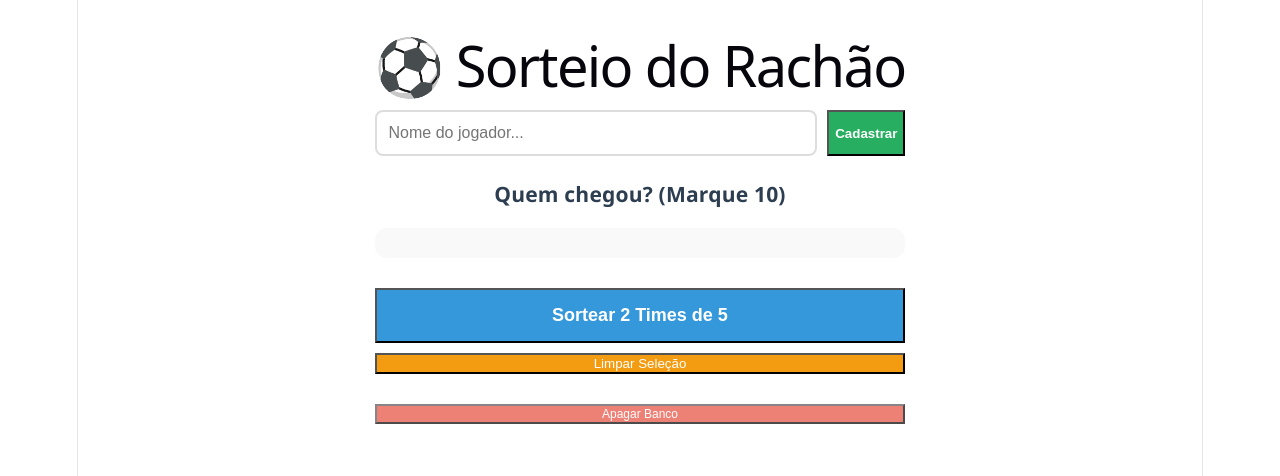
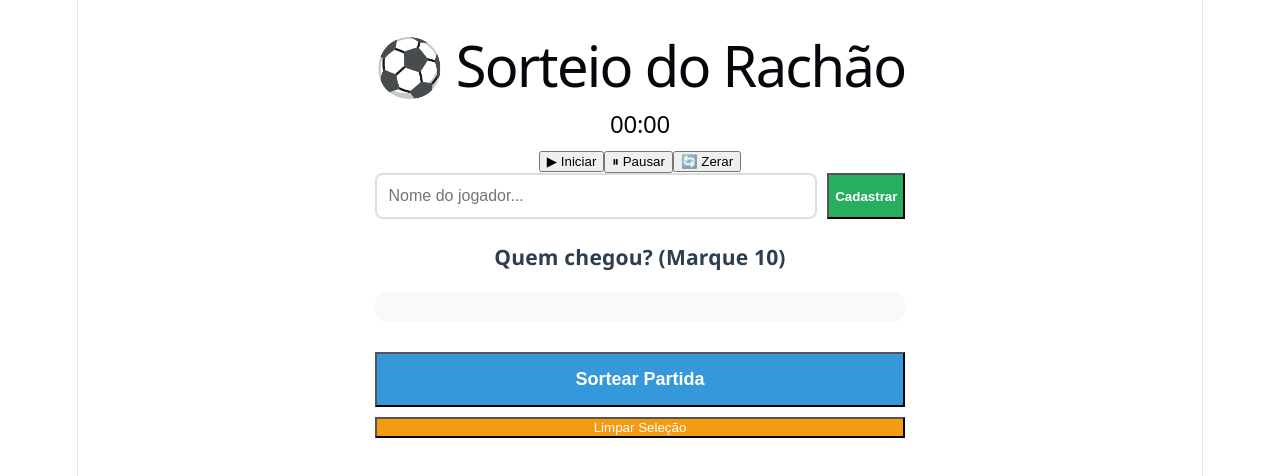
Before and after one commit to MLHolanda/sorteio-so-vitoria, a React (Vite) app: page / in a window 1280 px wide. Shown: the top 476 px of the page. Built offline with nearby package versions, Linux system fonts and the light colour scheme.

Commit message:
Atualizar o App.jsx

```diff
--- a/src/App.jsx
+++ b/src/App.jsx
@@ -2,19 +2,39 @@ import { useState, useEffect } from 'react'
 import './App.css'
 
 function App() {
-  // Carrega os jogadores do LocalStorage (Banco de Dados do Navegador)
+  // --- LÓGICA DO BANCO DE DADOS E JOGADORES ---
   const [jogadores, setJogadores] = useState(() => {
     const salvos = localStorage.getItem('banco_jogadores');
     return salvos ? JSON.parse(salvos) : [];
   });
+  const [novoNome, setNovoNome] = useState('');
+  const [timesSorteados, setTimesSorteados] = useState(null);
 
-  const [novoNome, setNovoNome] = useState('');
+  // --- LÓGICA DO TIMER ---
+  const [segundos, setSegundos] = useState(0);
+  const [timerAtivo, setTimerAtivo] = useState(false);
 
-  // Salva no computador sempre que a lista mudar
   useEffect(() => {
     localStorage.setItem('banco_jogadores', JSON.stringify(jogadores));
   }, [jogadores]);
 
+  useEffect(() => {
+    let intervalo = null;
+    if (timerAtivo) {
+      intervalo = setInterval(() => setSegundos(s => s + 1), 1000);
+    } else {
+      clearInterval(intervalo);
+    }
+    return () => clearInterval(intervalo);
+  }, [timerAtivo]);
+
+  const formatarTempo = () => {
+    const m = Math.floor(segundos / 60).toString().padStart(2, '0');
+    const s = (segundos % 60).toString().padStart(2, '0');
+    return `${m}:${s}`;
+  };
+
+  // --- FUNÇÕES DE AÇÃO ---
   const adicionarJogador = () => {
     if (novoNome.trim() !== "") {
       setJogadores([...jogadores, { nome: novoNome, selecionado: false }]);
@@ -30,37 +50,30 @@ function App() {
 
   const sortearOsDez = () => {
     const presentes = jogadores.filter(j => j.selecionado);
-
     if (presentes.length !== 10) {
-      alert(`Selecione exatamente 10 jogadores! (Você marcou ${presentes.length})`);
+      alert(`Selecione exatamente 10 jogadores! (Marcados: ${presentes.length})`);
       return;
     }
-
     const embaralhados = [...presentes].sort(() => Math.random() - 0.5);
-    const timeA = embaralhados.slice(0, 5);
-    const timeB = embaralhados.slice(5, 10);
-
-    alert(`⚽ TIME A: ${timeA.map(j => j.nome).join(', ')}\n\n⚽ TIME B: ${timeB.map(j => j.nome).join(', ')}`);
-  };
-
-  const desmarcarTodos = () => {
-    const resetados = jogadores.map(j => ({ ...j, selecionado: false }));
-    setJogadores(resetados);
-  };
-
-  const limparBanco = () => {
-    const senha = prompt("Atenção: Isso apagará TODOS os nomes. Digite a senha para confirmar:");
-    if (senha === "1020") {
-      setJogadores([]);
-      alert("Banco de dados limpo com sucesso!");
-    } else if (senha !== null) {
-      alert("Senha incorreta!");
-    }
+    setTimesSorteados({
+      timeA: embaralhados.slice(0, 5),
+      timeB: embaralhados.slice(5, 10)
+    });
   };
 
   return (
     <div className="container">
       <h1>⚽ Sorteio do Rachão</h1>
+
+      {/* SEÇÃO DO TIMER */}
+      <div className="timer-box">
+        <h2 className="display-timer">{formatarTempo()}</h2>
+        <div className="timer-btns">
+          <button onClick={() => setTimerAtivo(true)}>▶ Iniciar</button>
+          <button onClick={() => setTimerAtivo(false)}>⏸ Pausar</button>
+          <button onClick={() => {setTimerAtivo(false); setSegundos(0)}}>🔄 Zerar</button>
+        </div>
+      </div>
 
       <div className="input-group">
         <input
@@ -71,6 +84,20 @@ function App() {
         />
         <button className="btn-add" onClick={adicionarJogador}>Cadastrar</button>
       </div>
+
+      {/* EXIBIÇÃO DOS TIMES SORTEADOS COM CORES */}
+      {timesSorteados && (
+        <div className="painel-times">
+          <div className="coluna-time time-azul">
+            <h3>Time Azul 🔵</h3>
+            {timesSorteados.timeA.map((j, i) => <p key={i}>{j.nome}</p>)}
+          </div>
+          <div className="coluna-time time-laranja">
+            <h3>Time Laranja 🟠</h3>
+            {timesSorteados.timeB.map((j, i) => <p key={i}>{j.nome}</p>)}
+          </div>
+        </div>
+      )}
 
       <h3>Quem chegou? (Marque 10)</h3>
       <div className="lista-banco">
@@ -86,17 +113,8 @@ function App() {
       </div>
 
       <div className="acoes">
-        <button className="btn-sortear" onClick={sortearOsDez}>
-          Sortear 2 Times de 5
-        </button>
-
-        <button className="btn-reset" onClick={desmarcarTodos}>
-          Limpar Seleção
-        </button>
-
-        <button className="btn-limpar" onClick={limparBanco}>
-          Apagar Banco
-        </button>
+        <button className="btn-sortear" onClick={sortearOsDez}>Sortear Partida</button>
+        <button className="btn-reset" onClick={() => setJogadores(jogadores.map(j => ({ ...j, selecionado: false })))}>Limpar Seleção</button>
       </div>
     </div>
   )
```
